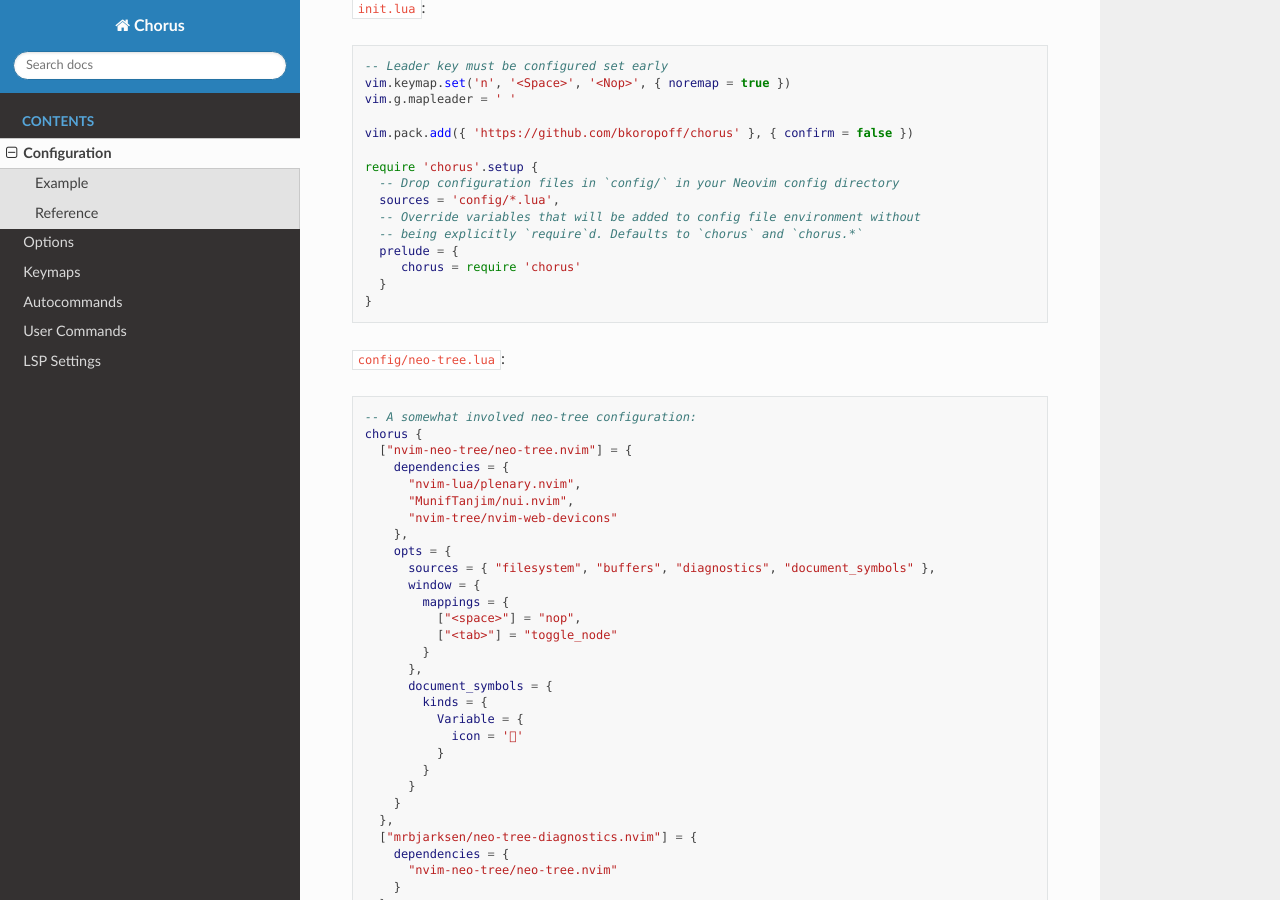
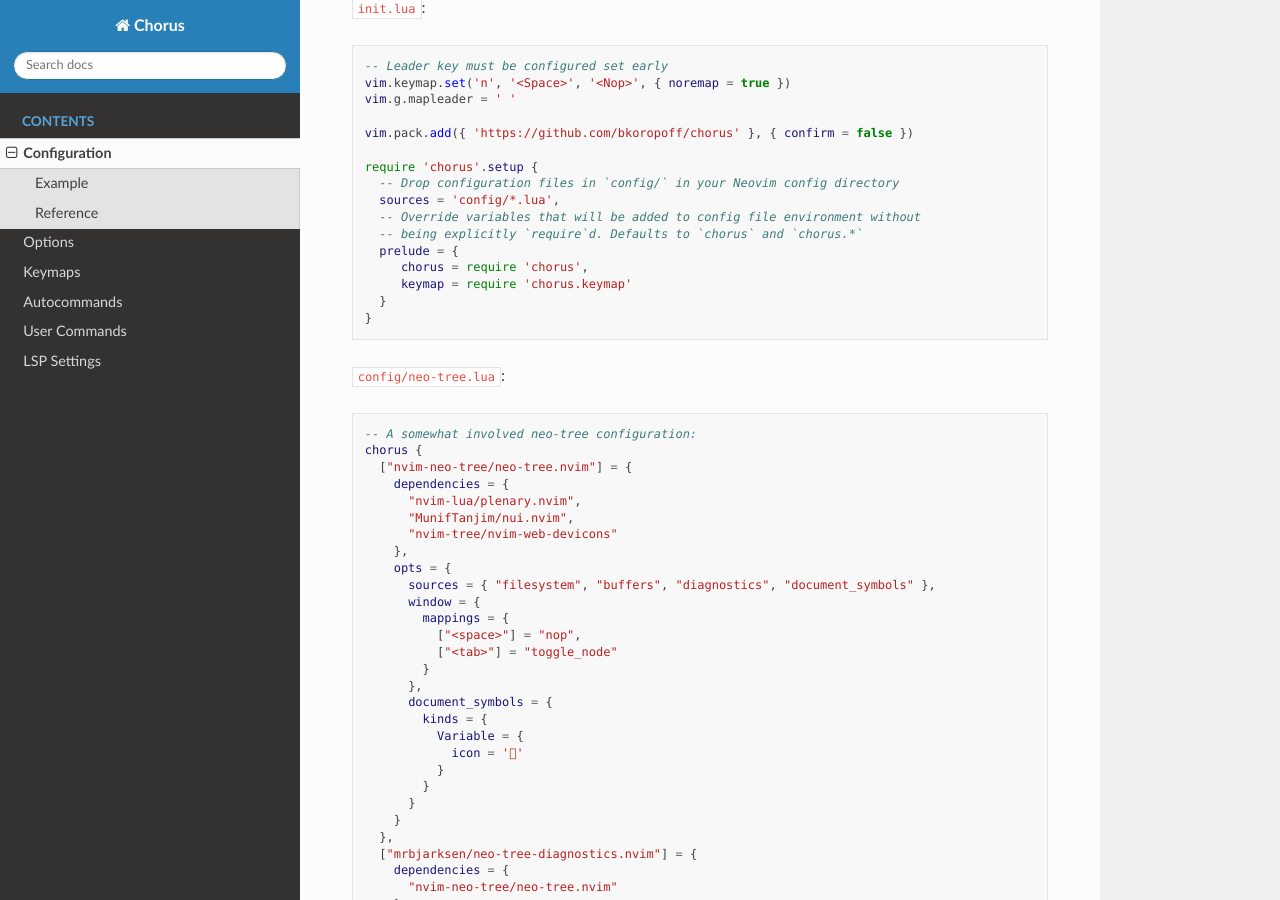
Before and after one commit to bkoropoff/chorus, a Sphinx documentation site: the page built from doc/mod-chorus.md, in a window 1280 px wide and 900 px high, scrolled down 759 px. Built offline with Sphinx 7.4.7 and the Read the Docs theme 3.1.0, drawn with Linux system fonts in a browser that asks for light colours.

Commit message:
doc: fix example

````diff
--- a/doc/mod-chorus.md
+++ b/doc/mod-chorus.md
@@ -44,7 +44,8 @@
   -- Override variables that will be added to config file environment without
   -- being explicitly `require`d. Defaults to `chorus` and `chorus.*`
   prelude = {
-     chorus = require 'chorus'
+     chorus = require 'chorus',
+     keymap = require 'chorus.keymap'
   }
 }
 ```
````
